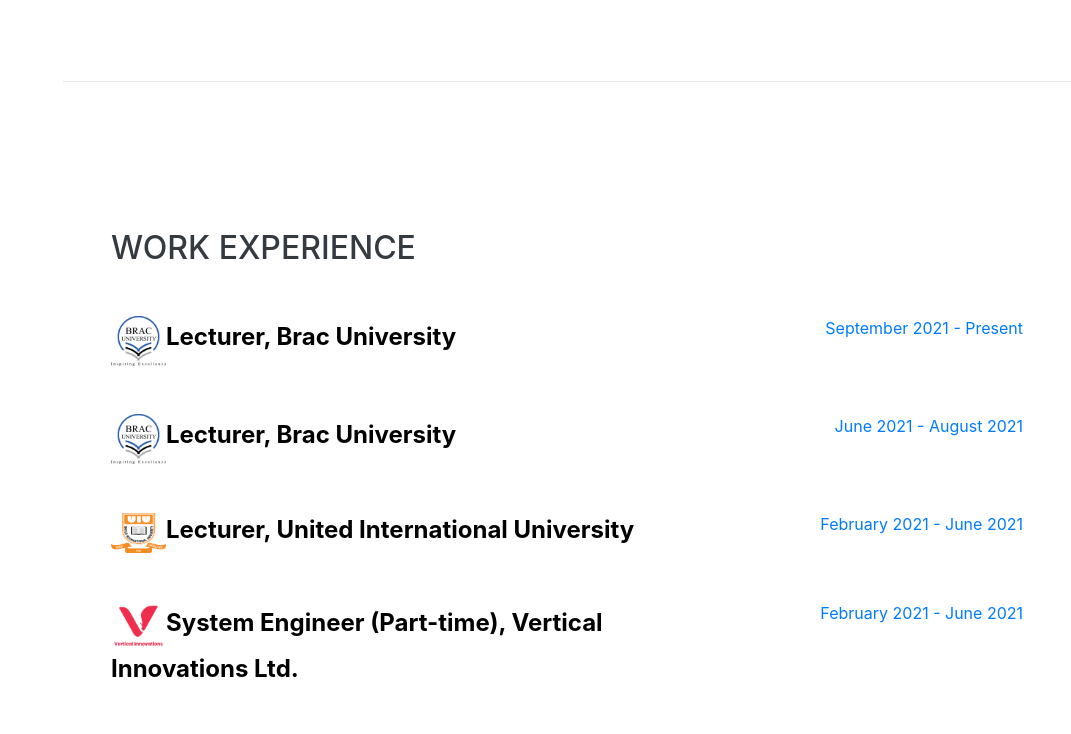
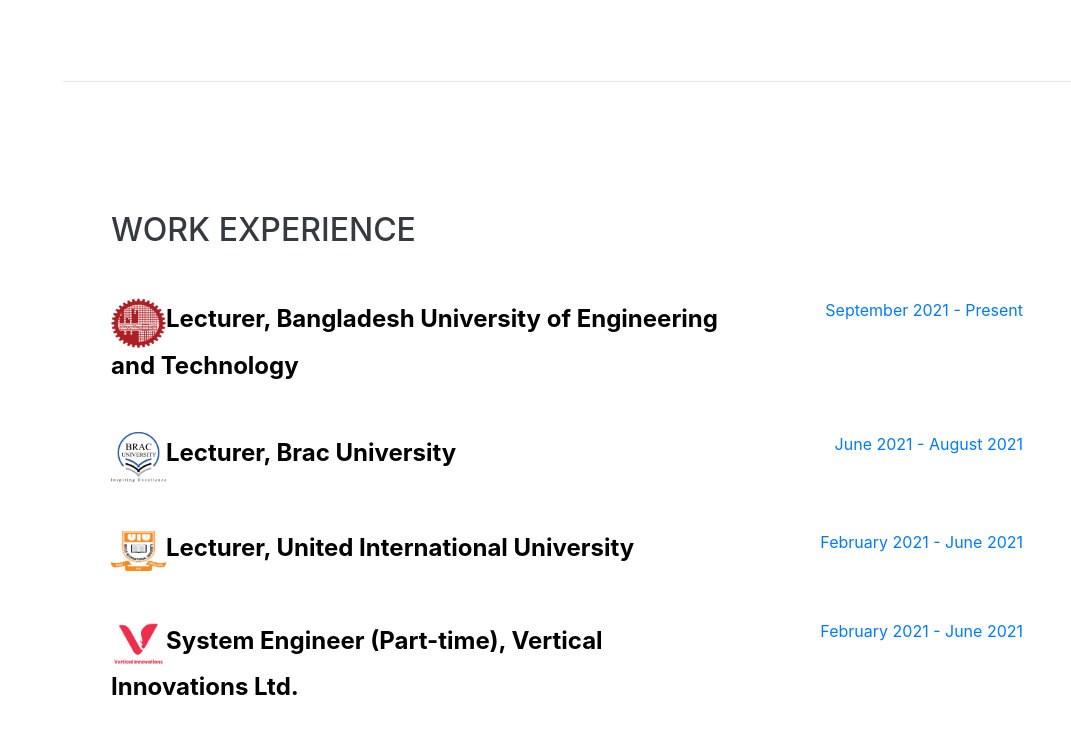
Before and after one commit to pythonLoader/pythonLoader.github.io, a website with bundled scripts: page index.html in a window 1280 px wide. Shown: the part 4077-4811 px from the top of the page, without its empty margins (209-1280 px from the left). Built offline with nearby package versions, Linux system fonts and the light colour scheme; some icons are missing; a web font is replaced by a local one.

Commit message:
Update minor

```diff
--- a/index.html
+++ b/index.html
@@ -302,7 +302,7 @@
         <h2 class="mb-5">Work Experience</h2>
         <div class="resume-item d-flex flex-column flex-md-row justify-content-between mb-5">
           <div class="resume-content">
-           <span><img src="img/bracu_logo.png" width="55" height="50" /><b><font size="+2" color="black">Lecturer, Brac University</font></b></span>
+           <span><img src="img/logoBIRN.png" width="55" height="50" /><b><font size="+2" color="black">Lecturer, Bangladesh University of Engineering and Technology</font></b></span>
            <h3 class="mb-0"></h3>
 
           </div>
```
Also changed, not shown: img/logoBIRN.png (added).
